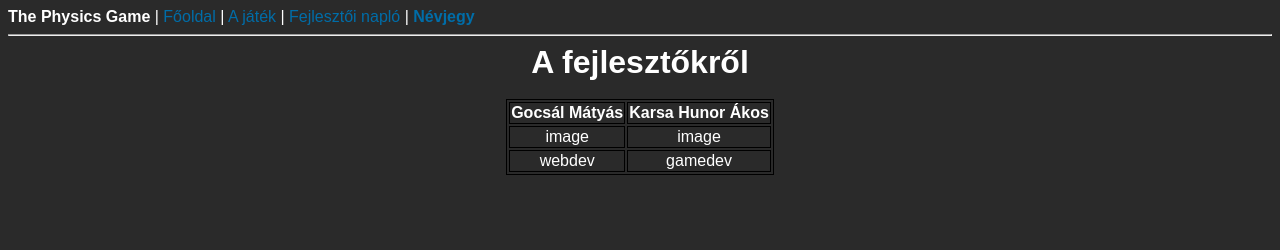
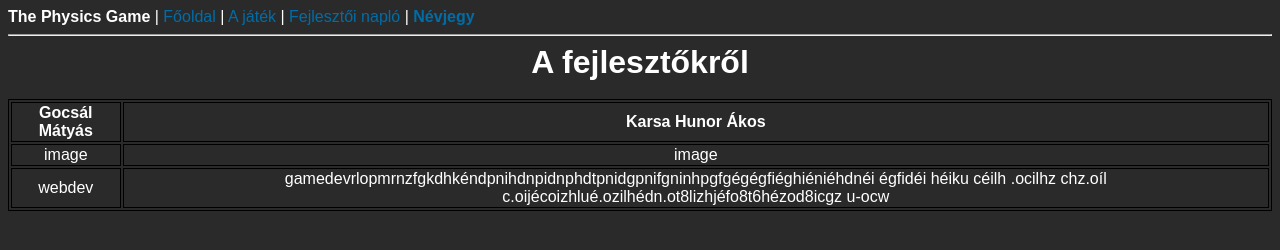
Before and after one commit to xdmanus1/the-physics-game, a plain HTML site: page about.html in a window 1280 px wide. Drawn offline with Linux system fonts and the light colour scheme.

Commit message:
mindentis 😘😘👌😍😊

```diff
--- a/about.html
+++ b/about.html
@@ -25,7 +25,7 @@
         </tr>
         <tr>
             <td>webdev</td>
-            <td>gamedev</td>
+            <td>gamedevrlopmrnzfgkdhkéndpnihdnpidnphdtpnidgpnifgninhpgfgégégfiéghiéniéhdnéi égfidéi héiku céilh .ocilhz chz.oíl c.oijécoizhlué.ozilhédn.ot8lizhjéfo8t6hézod8icgz u-ocw</td>
         </tr>
     </table>
 </body>
```
